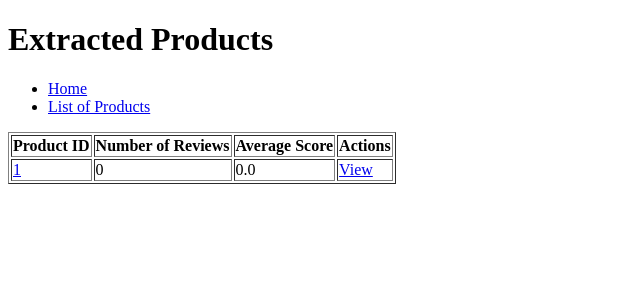
After one commit to denysromaniuk07/DRProject, a Flask app: page /products in a window 1280 px wide. The commit adds this page. Shown: the top 300 px of the page, without its empty margins (0-640 px from the left). Run offline with Flask 3, Linux system fonts and the light colour scheme.

Commit message:
Added some interface

```diff
--- a/scraper.py
+++ b/scraper.py
@@ -1,11 +1,12 @@
-from flask import Flask, render_template, request
+from flask import Flask, render_template, request, redirect, url_for, flash
 import requests
 from bs4 import BeautifulSoup
+import os
 import json
 import csv
-import matplotlib.pyplot as plt
 
 app = Flask(__name__)
+app.secret_key = "supersecretkey"
 
 class Opinion:
     """Represents a single product review."""
@@ -49,31 +50,43 @@ class Product:
                 break
 
             for review in reviews:
-                author_elem = review.select_one(".user-post__author-name")
-                score_elem = review.select_one(".user-post__score-count")
-                content_elem = review.select_one(".user-post__text")
-                publish_date_elem = review.select_one(".user-post__published > time:nth-of-type(1)")
-
                 opinion = Opinion(
                     opinion_id=review.get("data-entry-id", ""),
-                    author=author_elem.text.strip() if author_elem else "Unknown",
-                    score=float(score_elem.text.replace(",", ".").replace("/5", "").strip()) if score_elem else 0.0,
-                    content=content_elem.text.strip() if content_elem else "No content",
-                    publish_date=publish_date_elem['datetime'] if publish_date_elem else "Unknown"
+                    author=review.select_one(".user-post__author-name").text.strip() if review.select_one(".user-post__author-name") else "Unknown",
+                    score=float(review.select_one(".user-post__score-count").text.replace(",", ".").replace("/5", "").strip()) if review.select_one(".user-post__score-count") else 0.0,
+                    content=review.select_one(".user-post__text").text.strip() if review.select_one(".user-post__text") else "No content",
+                    publish_date=review.select_one(".user-post__published > time:nth-of-type(1)")['datetime'] if review.select_one(".user-post__published > time:nth-of-type(1)") else "Unknown"
                 )
                 self.reviews.append(opinion)
 
         print(f"Total reviews fetched: {len(self.reviews)}")
 
-@app.route("/", methods=["GET", "POST"])
-def index():
-    product = None
-    if request.method == "POST":
-        product_id = request.form.get("product_id")
-        if product_id:
-            product = Product(product_id)
-            product.fetch_reviews()
-    return render_template("index.html", product=product)
+products = []
+
+@app.route("/")
+def home():
+    return render_template("index.html")
+
+@app.route("/products")
+def product_list():
+    return render_template("products.html", products=products)
+
+@app.route("/product/<product_id>")
+def product_page(product_id):
+    product = next((p for p in products if p.product_id == product_id), None)
+    if not product:
+        product = Product(product_id)
+        product.fetch_reviews()
+        products.append(product)
+    return render_template("product.html", product=product)
+
+@app.route("/search", methods=["POST"])
+def search():
+    product_id = request.form.get("product_id")
+    if not product_id:
+        flash("Please enter a product ID.")
+        return redirect(url_for("home"))
+    return redirect(url_for("product_page", product_id=product_id))
 
 if __name__ == "__main__":
     app.run(debug=True)
--- /dev/null
+++ b/templates/products.html
@@ -0,0 +1,40 @@
+<!DOCTYPE html>
+<html lang="en">
+<head>
+    <meta charset="UTF-8">
+    <meta name="viewport" content="width=device-width, initial-scale=1.0">
+    <title>Product List</title>
+</head>
+<body>
+    <h1>Extracted Products</h1>
+    <nav>
+        <ul>
+            <li><a href="/">Home</a></li>
+            <li><a href="/products">List of Products</a></li>
+        </ul>
+    </nav>
+
+    {% if products %}
+        <table border="1">
+            <tr>
+                <th>Product ID</th>
+                <th>Number of Reviews</th>
+                <th>Average Score</th>
+                <th>Actions</th>
+            </tr>
+            {% for product in products %}
+            <tr>
+                <td><a href="/product/{{ product.product_id }}">{{ product.product_id }}</a></td>
+                <td>{{ product.reviews|length }}</td>
+                <td>{{ "%.1f"|format(product.reviews|map(attribute='score')|sum / product.reviews|length if product.reviews else 0) }}</td>
+                <td>
+                    <a href="/product/{{ product.product_id }}">View</a>
+                </td>
+            </tr>
+            {% endfor %}
+        </table>
+    {% else %}
+        <p>No products found.</p>
+    {% endif %}
+</body>
+</html>
```
Also changed, not shown: templates/index.html (+24 -24 lines), templates/product.html (added, +39 -0 lines).
